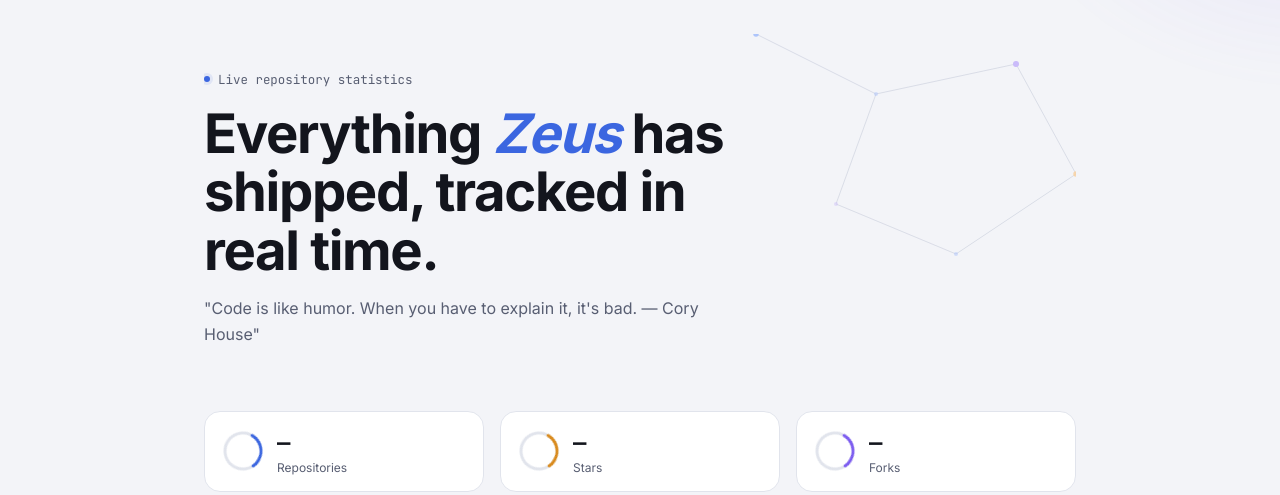
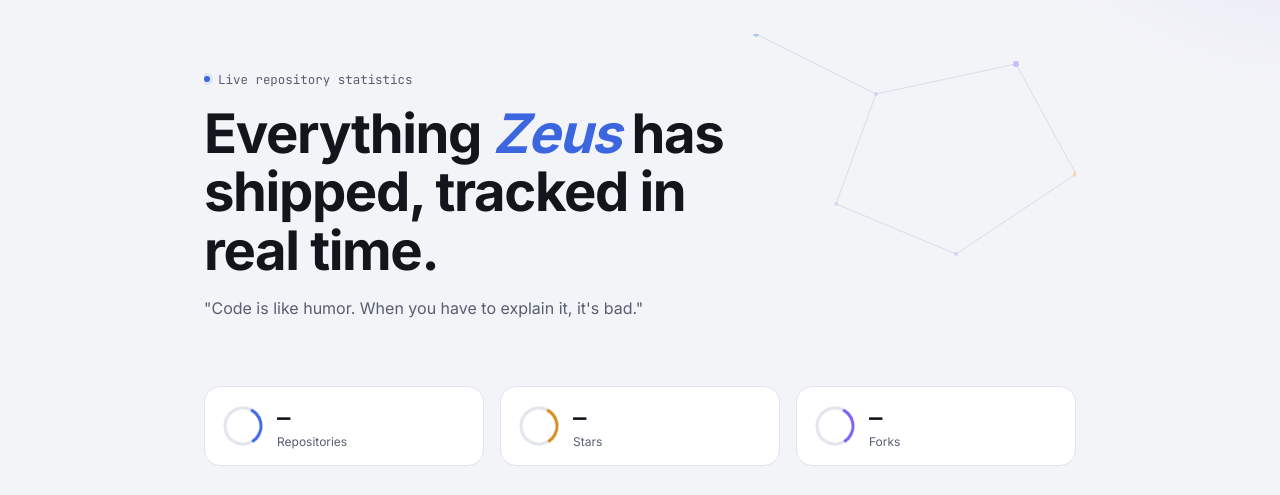
Before and after one commit to ClementeZeus/ClementeZeus, a plain HTML site: page index.html in a window 1280 px wide. Shown: the part 70-565 px from the top of the page. Drawn offline with Linux system fonts and the light colour scheme; no server answers.

```diff
--- a/index.html
+++ b/index.html
@@ -132,7 +132,7 @@
         </svg>
         <p class="hero-eyebrow">Live repository statistics</p>
         <h1 class="hero-title">Everything <span class="accent-name">Zeus</span> has shipped, tracked in real time.</h1>
-        <p class="hero-sub">"Code is like humor. When you have to explain it, it's bad. — Cory House"</p>
+        <p class="hero-sub">"Code is like humor. When you have to explain it, it's bad."</p>
       </section>
 
       <section id="current-repo" class="current-banner" hidden>
```
